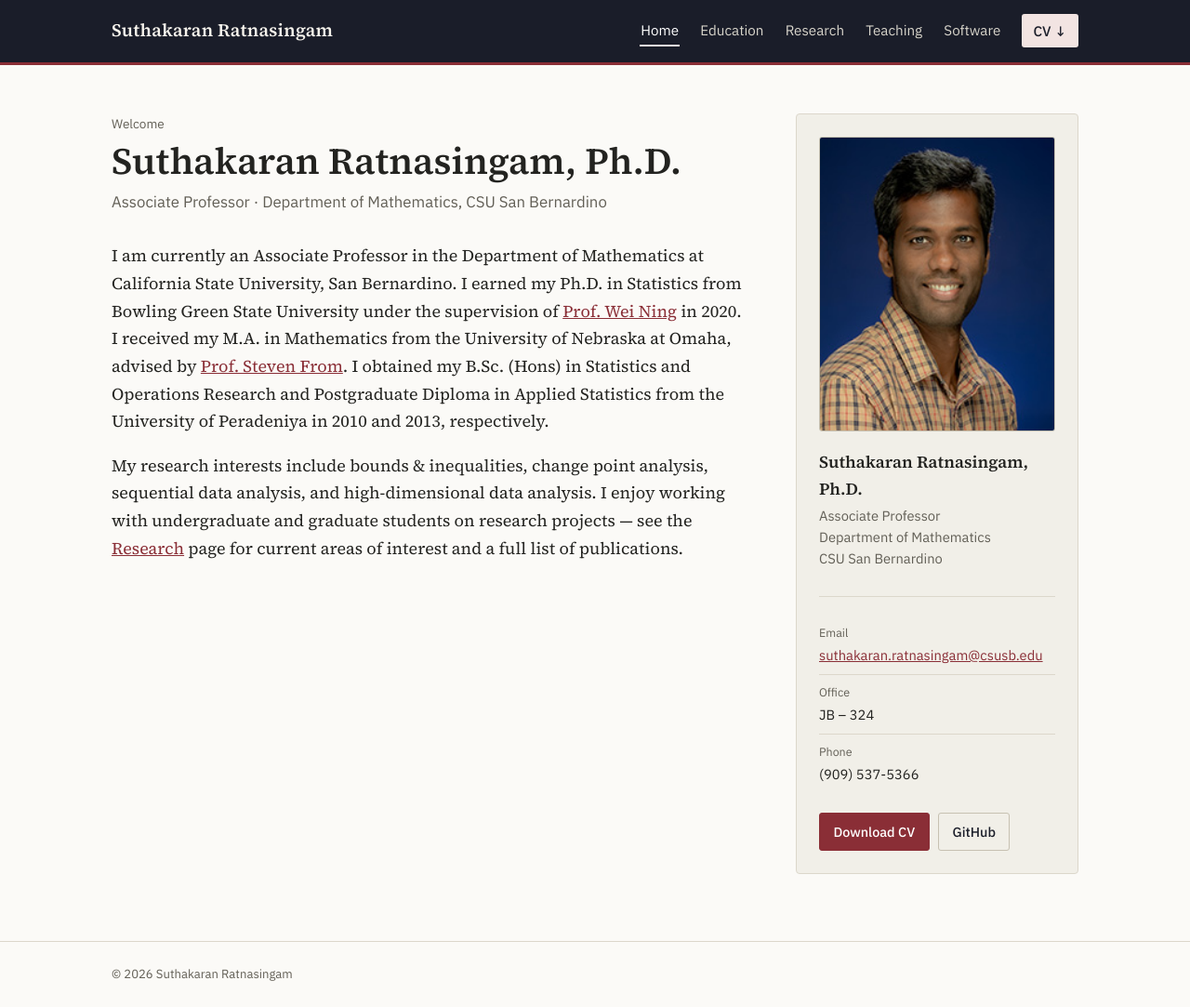
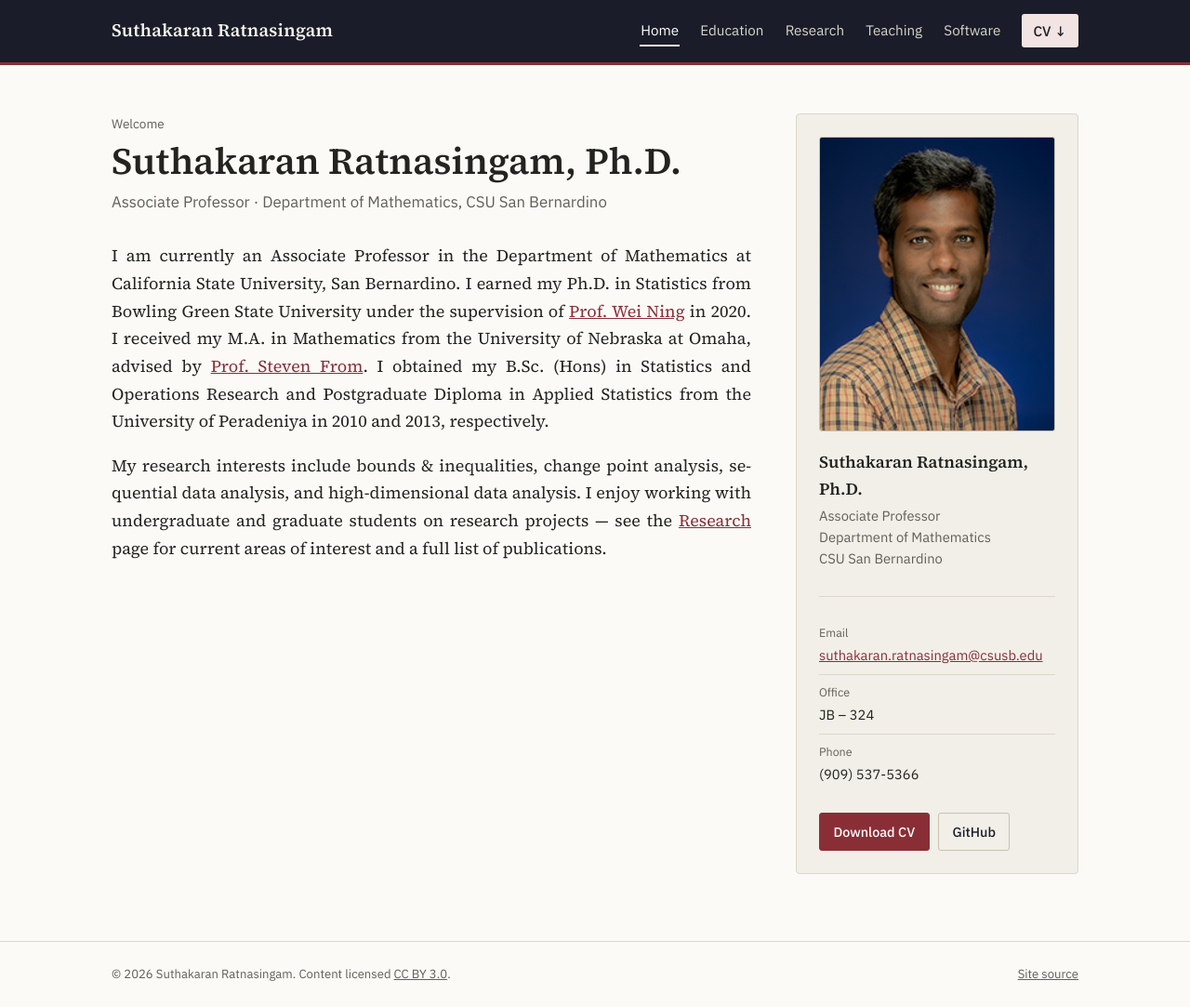
Before and after one commit to suthakaranr/suthakaranr.github.io, a Jekyll site: the page built from index.md, in a window 1280 px wide. Shown: the whole page at 93% size. Built offline with Jekyll 4.4.1, drawn with Linux system fonts in a browser that asks for light colours.

Commit message:
Add files via upload

```diff
--- a/_layouts/default.html
+++ b/_layouts/default.html
@@ -302,7 +302,7 @@ main { display: block; }
   font-weight: 600;
 }
 
-.content p, .prose p { margin: 0 0 1.1rem; }
+.content p, .prose p { margin: 0 0 1.1rem; text-align: justify; text-justify: inter-word; hyphens: auto; }
 .content > ul, .content > ol,
 .prose > ul, .prose > ol { padding-left: 1.35rem; }
 .content li, .prose li { margin-bottom: 0.45rem; }
@@ -475,7 +475,8 @@ main { display: block; }
 
   <footer class="site-footer">
     <div class="footer-inner">
-      <p>&copy; {{ site.time | date: "%Y" }} {{ site.author.name }}</p>
+      <p>&copy; {{ site.time | date: "%Y" }} {{ site.author.name }}. Content licensed <a href="https://creativecommons.org/licenses/by/3.0/" target="_blank" rel="noopener noreferrer">CC BY 3.0</a>.</p>
+      <p><a href="https://github.com/{{ site.author.github }}/{{ site.author.github }}.github.io" target="_blank" rel="noopener noreferrer">Site source</a></p>
     </div>
   </footer>
 </body>
```
